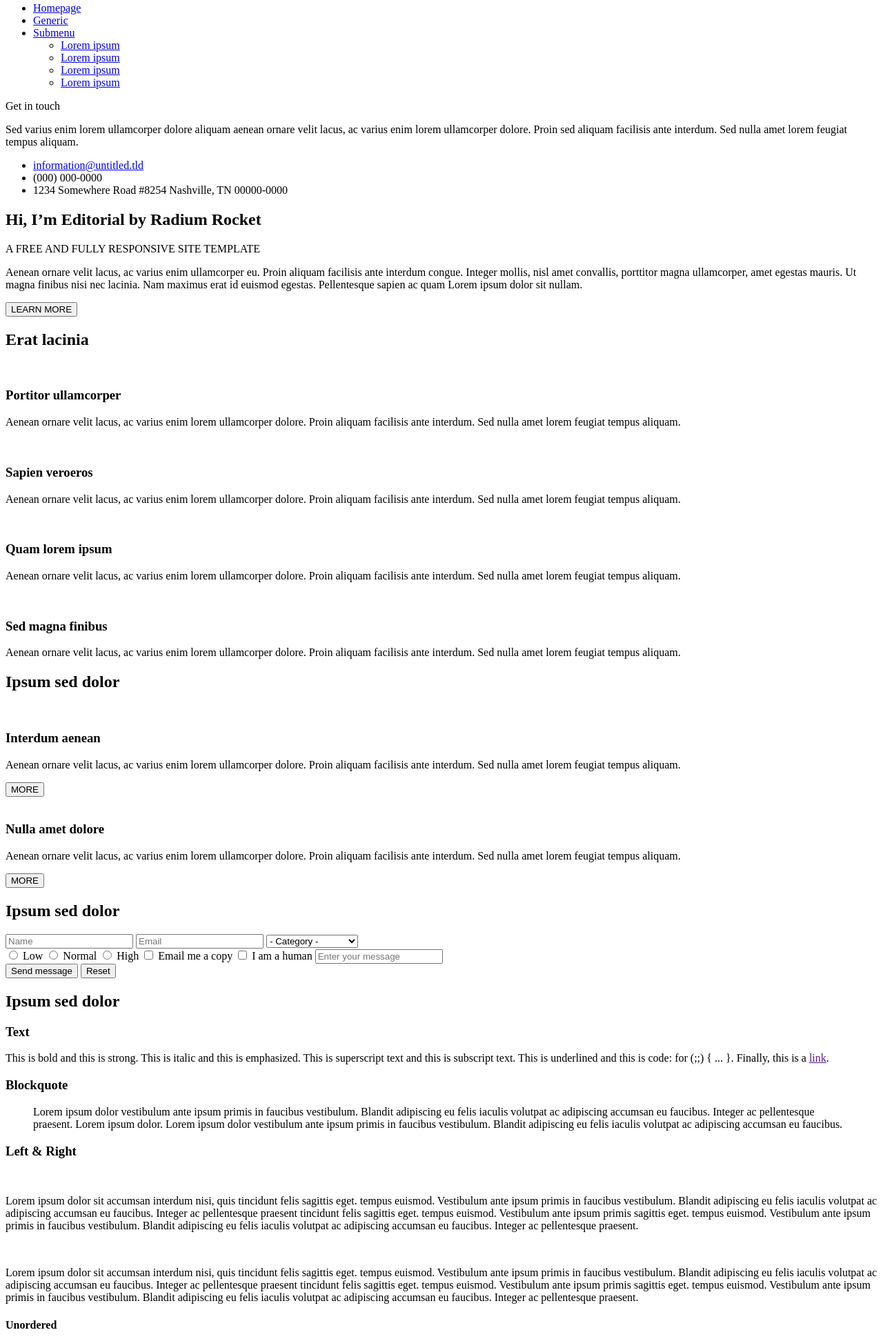
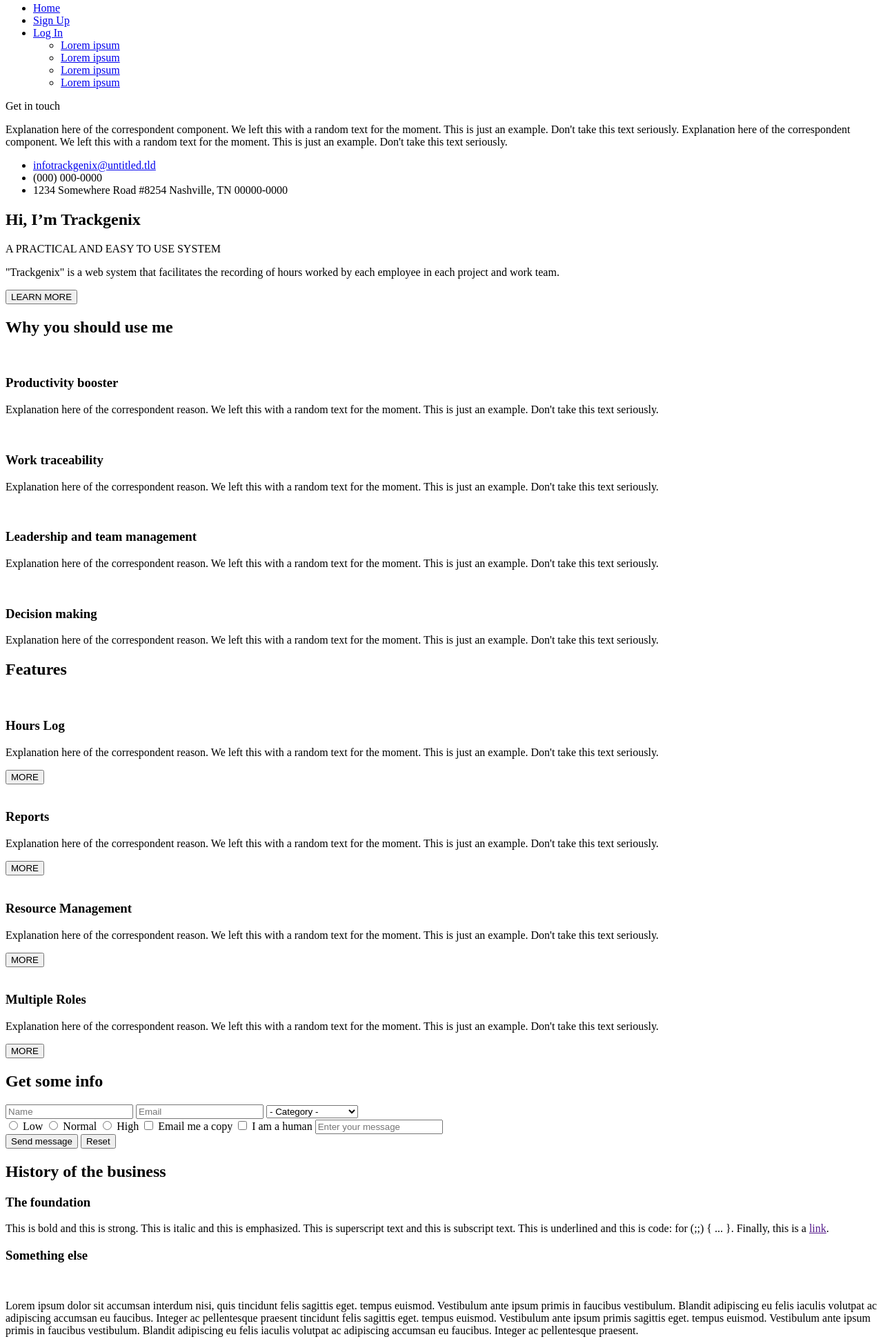
Before and after one commit to Sabrucita/trackgenix, a plain HTML site: page Week-01/index.html in a window 1280 px wide. Shown: the part 187-2128 px from the top of the page at 69% size. Drawn offline with Linux system fonts and the light colour scheme.

Commit message:
TG: majority of the generic text changed

```diff
--- a/Week-01/index.html
+++ b/Week-01/index.html
@@ -4,11 +4,11 @@
     <meta charset="UTF-8" />
     <meta http-equiv="X-UA-Compatible" content="IE=edge" />
     <meta name="viewport" content="width=device-width, initial-scale=1.0" />
-    <title>Editorial by Radium Rocket</title>
+    <title>Trackgenix</title>
   </head>
   <body>
     <header>
-      <p>Editorial by Radium Rocket</p>
+      <p>Trackgenix by GigaTech Software Solutions SA</p>
       <ul>
         <li><a href="#">LinkedIn</a></li>
         <li><a href="#">Twitter</a></li>
@@ -22,10 +22,10 @@
         <section>
           <p>Menu</p>
           <ul>
-            <li><a href="#">Homepage</a></li>
-            <li><a href="#">Generic</a></li>
+            <li><a href="#">Home</a></li>
+            <li><a href="#">Sign Up</a></li>
             <li>
-              <a href="#">Submenu</a>
+              <a href="#">Log In</a>
               <ul>
                 <li><a href="#">Lorem ipsum</a></li>
                 <li><a href="#">Lorem ipsum</a></li>
@@ -38,14 +38,15 @@
         <section>
           <p>Get in touch</p>
           <p>
-            Sed varius enim lorem ullamcorper dolore aliquam aenean ornare velit
-            lacus, ac varius enim lorem ullamcorper dolore. Proin sed aliquam
-            facilisis ante interdum. Sed nulla amet lorem feugiat tempus
-            aliquam.
+            Explanation here of the correspondent component. We left this with a
+            random text for the moment. This is just an example. Don't take this
+            text seriously. Explanation here of the correspondent component. We
+            left this with a random text for the moment. This is just an
+            example. Don't take this text seriously.
           </p>
           <ul>
             <li>
-              <a href="#">information@untitled.tld</a>
+              <a href="#">infotrackgenix@untitled.tld</a>
             </li>
             <li>(000) 000-0000</li>
             <li>1234 Somewhere Road #8254 Nashville, TN 00000-0000</li>
@@ -55,80 +56,97 @@
     </aside>
     <main>
       <section>
-        <h1>Hi, I’m Editorial by Radium Rocket</h1>
-        <p>A FREE AND FULLY RESPONSIVE SITE TEMPLATE</p>
+        <h1>Hi, I’m Trackgenix</h1>
+        <p>A PRACTICAL AND EASY TO USE SYSTEM</p>
         <p>
-          Aenean ornare velit lacus, ac varius enim ullamcorper eu. Proin
-          aliquam facilisis ante interdum congue. Integer mollis, nisl amet
-          convallis, porttitor magna ullamcorper, amet egestas mauris. Ut magna
-          finibus nisi nec lacinia. Nam maximus erat id euismod egestas.
-          Pellentesque sapien ac quam Lorem ipsum dolor sit nullam.
+          "Trackgenix" is a web system that facilitates the recording of hours
+          worked by each employee in each project and work team.
         </p>
         <button>LEARN MORE</button>
       </section>
       <section>
-        <h2>Erat lacinia</h2>
+        <h2>Why you should use me</h2>
         <div>
           <img src="#" alt="" />
-          <h3>Portitor ullamcorper</h3>
+          <h3>Productivity booster</h3>
           <p>
-            Aenean ornare velit lacus, ac varius enim lorem ullamcorper dolore.
-            Proin aliquam facilisis ante interdum. Sed nulla amet lorem feugiat
-            tempus aliquam.
+            Explanation here of the correspondent reason. We left this with a
+            random text for the moment. This is just an example. Don't take this
+            text seriously.
           </p>
         </div>
         <div>
           <img src="#" alt="" />
-          <h3>Sapien veroeros</h3>
+          <h3>Work traceability</h3>
           <p>
-            Aenean ornare velit lacus, ac varius enim lorem ullamcorper dolore.
-            Proin aliquam facilisis ante interdum. Sed nulla amet lorem feugiat
-            tempus aliquam.
+            Explanation here of the correspondent reason. We left this with a
+            random text for the moment. This is just an example. Don't take this
+            text seriously.
           </p>
         </div>
         <div>
           <img src="#" alt="" />
-          <h3>Quam lorem ipsum</h3>
+          <h3>Leadership and team management</h3>
           <p>
-            Aenean ornare velit lacus, ac varius enim lorem ullamcorper dolore.
-            Proin aliquam facilisis ante interdum. Sed nulla amet lorem feugiat
-            tempus aliquam.
+            Explanation here of the correspondent reason. We left this with a
+            random text for the moment. This is just an example. Don't take this
+            text seriously.
           </p>
         </div>
         <div>
           <img src="#" alt="" />
-          <h3>Sed magna finibus</h3>
+          <h3>Decision making</h3>
           <p>
-            Aenean ornare velit lacus, ac varius enim lorem ullamcorper dolore.
-            Proin aliquam facilisis ante interdum. Sed nulla amet lorem feugiat
-            tempus aliquam.
+            Explanation here of the correspondent reason. We left this with a
+            random text for the moment. This is just an example. Don't take this
+            text seriously.
           </p>
         </div>
       </section>
       <section>
-        <h2>Ipsum sed dolor</h2>
+        <h2>Features</h2>
         <div>
           <img src="#" alt="" />
-          <h3>Interdum aenean</h3>
+          <h3>Hours Log</h3>
           <p>
-            Aenean ornare velit lacus, ac varius enim lorem ullamcorper dolore.
-            Proin aliquam facilisis ante interdum. Sed nulla amet lorem feugiat
-            tempus aliquam.
+            Explanation here of the correspondent reason. We left this with a
+            random text for the moment. This is just an example. Don't take this
+            text seriously.
           </p>
           <button>MORE</button>
         </div>
         <div>
           <img src="#" alt="" />
-          <h3>Nulla amet dolore</h3>
+          <h3>Reports</h3>
           <p>
-            Aenean ornare velit lacus, ac varius enim lorem ullamcorper dolore.
-            Proin aliquam facilisis ante interdum. Sed nulla amet lorem feugiat
-            tempus aliquam.
+            Explanation here of the correspondent reason. We left this with a
+            random text for the moment. This is just an example. Don't take this
+            text seriously.
+          </p>
+          <button>MORE</button>
+        </div>
+        <div>
+          <img src="#" alt="" />
+          <h3>Resource Management</h3>
+          <p>
+            Explanation here of the correspondent reason. We left this with a
+            random text for the moment. This is just an example. Don't take this
+            text seriously.
+          </p>
+          <button>MORE</button>
+        </div>
+        <div>
+          <img src="#" alt="" />
+          <h3>Multiple Roles</h3>
+          <p>
+            Explanation here of the correspondent reason. We left this with a
+            random text for the moment. This is just an example. Don't take this
+            text seriously.
           </p>
           <button>MORE</button>
         </div>
       </section>
-      <h2>Ipsum sed dolor</h2>
+      <h2>Get some info</h2>
       <form>
         <input type="text" placeholder="Name" />
         <input type="text" placeholder="Email" />
@@ -156,24 +174,15 @@
         <button type="reset">Reset</button>
       </form>
       <section>
-        <h2>Ipsum sed dolor</h2>
-        <h3>Text</h3>
+        <h2>History of the business</h2>
+        <h3>The foundation</h3>
         <p>
           This is bold and this is strong. This is italic and this is
           emphasized. This is superscript text and this is subscript text. This
           is underlined and this is code: for (;;) { ... }. Finally, this is a
           <a href="">link</a>.
         </p>
-        <h3>Blockquote</h3>
-        <blockquote>
-          Lorem ipsum dolor vestibulum ante ipsum primis in faucibus vestibulum.
-          Blandit adipiscing eu felis iaculis volutpat ac adipiscing accumsan eu
-          faucibus. Integer ac pellentesque praesent. Lorem ipsum dolor. Lorem
-          ipsum dolor vestibulum ante ipsum primis in faucibus vestibulum.
-          Blandit adipiscing eu felis iaculis volutpat ac adipiscing accumsan eu
-          faucibus.
-        </blockquote>
-        <h3>Left & Right</h3>
+        <h3>Something else</h3>
         <img src="#" alt="" />
         <p>
           Lorem ipsum dolor sit accumsan interdum nisi, quis tincidunt felis
@@ -198,31 +207,27 @@
         </p>
       </section>
       <section>
-        <h4>Unordered</h4>
-        <ul>
-          <li>Dolor etiam magna etiam.</li>
-          <li>Sagittis lorem eleifend.</li>
-          <li>Felis dolore viverra.</li>
-        </ul>
-        <h4>Ordered</h4>
+        <h4>Our products:</h4>
         <ol>
-          <li>Dolor etiam magna etiam.</li>
-          <li>Etiam vel lorem sed viverra.</li>
-          <li>Felis dolore viverra.</li>
-          <li>Dolor etiam magna etiam.</li>
-          <li>Etiam vel lorem sed viverra.</li>
-          <li>Felis dolore viverra.</li>
+          <li>Features</li>
+          <li>Downloads</li>
+          <li>Integrations</li>
+          <li>Add-ons</li>
         </ol>
-        <h4>Box</h4>
-        <div>
-          <p>
-            Felis sagittis eget tempus primis in faucibus vestibulum. Blandit
-            adipiscing eu felis iaculis volutpat ac adipiscing accumsan eu
-            faucibus. Integer ac pellentesque praesent tincidunt felis sagittis
-            eget. tempus euismod. Magna sed etiam ante ipsum primis in faucibus
-            vestibulum.
-          </p>
-        </div>
+        <h4>Business:</h4>
+        <ol>
+          <li>About Us</li>
+          <li>Clients</li>
+          <li>Resources</li>
+          <li>Blog</li>
+        </ol>
+        <h4>Support:</h4>
+        <ol>
+          <li>Help</li>
+          <li>Tutorial</li>
+          <li>API</li>
+          <li>Contact</li>
+        </ol>
       </section>
     </main>
     <footer>
@@ -233,8 +238,8 @@
         <li><a href="#">Instagram</a></li>
         <li><a href="#">Github</a></li>
       </ul>
-      <p>Rosario, Argentina</p>
-      <p>Copyright © 2022 Radium Rocket. All rights reserved.</p>
+      <p>San Lorenzo, Argentina</p>
+      <p>Copyright © GigaTech Software Solutions SA. All rights reserved.</p>
     </footer>
   </body>
 </html>
```
